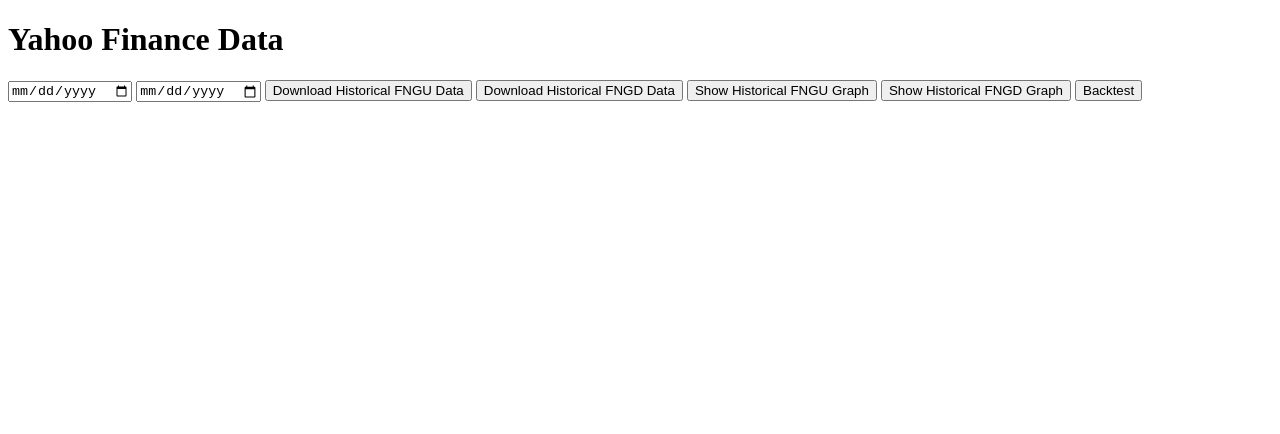
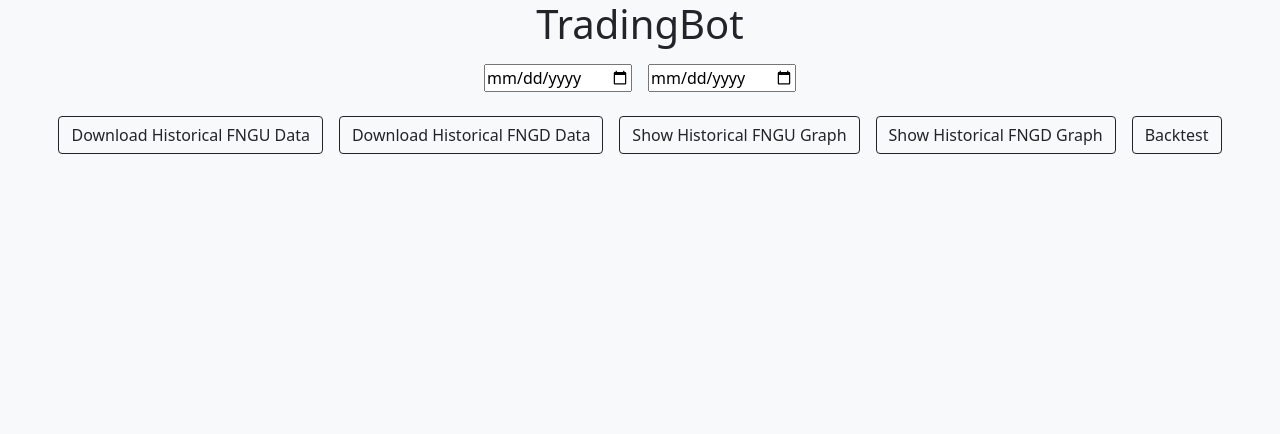
Before and after one commit to Itzbrandonlee/TradingBot, a website: page index.html in a window 1280 px wide. Drawn offline with nearby package versions, Linux system fonts and the light colour scheme.

Commit message:
bootstrap add and minor styling

```diff
--- a/index.html
+++ b/index.html
@@ -5,19 +5,36 @@
   <meta charset="UTF-8">
   <meta name="viewport" content="width=device-width, initial-scale=1.0">
   <title>Yahoo Finance App</title>
+  <link href="https://cdn.jsdelivr.net/npm/bootstrap@5.0.2/dist/css/bootstrap.min.css" rel="stylesheet"
+    integrity="sha384-EVSTQN3/azprG1Anm3QDgpJLIm9Nao0Yz1ztcQTwFspd3yD65VohhpuuCOmLASjC" crossorigin="anonymous">
 </head>
 
-<body>
-  <h1>Yahoo Finance Data</h1>
-  <input type="date" id="startDate">
-  <input type="date" id="endDate" />
-  <button onclick="fetchHistorical('FNGU')">Download Historical FNGU Data</button>
-  <button onclick="fetchHistorical('FNGD')">Download Historical FNGD Data</button>
-  <button onclick="fetchHistoricalGraph('FNGU')">Show Historical FNGU Graph</button>
-  <button onclick="fetchHistoricalGraph('FNGD')">Show Historical FNGD Graph</button>
-  <button onclick="backtest()">Backtest</button>
-  <pre id="output"></pre>
-  <canvas id="historicalGraph" style="width:100%;max-width:50%"></canvas>
+<body class="bg-light">
+  <h1 class="text-center">TradingBot</h1>
+  <div class="d-flex justify-content-center">
+    <input class="m-2" type="date" id="startDate" />
+    <input class="m-2" type="date" id="endDate" />
+  </div>
+
+  <div class="d-flex justify-content-center m-2">
+    <button class="btn btn-light btn-outline-dark m-2" onclick="fetchHistorical('FNGU')">Download Historical FNGU
+      Data</button>
+    <button class="btn btn-light btn-outline-dark m-2" onclick="fetchHistorical('FNGD')">Download Historical FNGD
+      Data</button>
+    <button class="btn btn-light btn-outline-dark m-2" onclick="fetchHistoricalGraph('FNGU')">Show Historical FNGU
+      Graph</button>
+    <button class="btn btn-light btn-outline-dark m-2" onclick="fetchHistoricalGraph('FNGD')">Show Historical FNGD
+      Graph</button>
+    <button class="btn btn-light btn-outline-dark m-2" onclick="backtest()">Backtest</button>
+  </div>
+
+  <div class="d-flex justify-content-center">
+    <canvas id="historicalGraph" style="width:100%;max-width:50%"></canvas>
+  </div>
+  <div>
+    <pre id="output"></pre>
+  </div>
+
   <script src="https://cdnjs.cloudflare.com/ajax/libs/Chart.js/2.9.4/Chart.js"></script>
   <script>
     let jsonData = null;
@@ -128,6 +145,7 @@
         OUTPUTS: none
     */
     async function backtest() {
+
       try {
         const closingPrices = jsonData.map(quote => quote.close);   //Put all the closing prices in one array
 
@@ -260,6 +278,7 @@
         OUTPUTS: none
     */
     function sellStock(jsonData, userInfo, index, transactions) {
+
       const numSharesToSell = Math.min(userInfo.numStock, Math.floor(userInfo.numStock * 0.6));   //Number of shares to sell is currently 60% of stocks owned. This can be tweaked later
 
       const singleTransaction = { isBuy: false, date: jsonData[index].date, numShares: numSharesToSell, price: jsonData[index].close.toFixed(2) };
@@ -301,12 +320,19 @@
           singleGainLoss = transactions[i].numShares * (transactions[i].price - (100000 - userInfo.balance) / userInfo.numStock);//singleGainLoss = (currentNumStock * transactions[i].price + currentBalance) - 100000;
           totalGainLoss += singleGainLoss;
           outputText += `${date} SELL: ${transactions[i].numShares} shares @ $${transactions[i].price} GAIN/LOSS: $${singleGainLoss.toFixed(2)} TOTAL GAIN/LOSS: $${totalGainLoss.toFixed(2)}\n`;
-
         }
       }
+
       document.getElementById('output').textContent = outputText;   //Print output text to web page
     }
   </script>
+  <script src="https://cdn.jsdelivr.net/npm/@popperjs/core@2.9.2/dist/umd/popper.min.js"
+    integrity="sha384-IQsoLXl5PILFhosVNubq5LC7Qb9DXgDA9i+tQ8Zj3iwWAwPtgFTxbJ8NT4GN1R8p"
+    crossorigin="anonymous"></script>
+  <script src="https://cdn.jsdelivr.net/npm/bootstrap@5.0.2/dist/js/bootstrap.min.js"
+    integrity="sha384-cVKIPhGWiC2Al4u+LWgxfKTRIcfu0JTxR+EQDz/bgldoEyl4H0zUF0QKbrJ0EcQF"
+    crossorigin="anonymous"></script>
+
 </body>
 
 </html>
--- a/package.json
+++ b/package.json
@@ -10,6 +10,7 @@
   "author": "",
   "license": "ISC",
   "dependencies": {
+    "bootstrap": "^5.3.3",
     "chart.js": "^4.4.4",
     "cors": "^2.8.5",
     "express": "^4.21.0",
```
Also changed, not shown: 1 other file.
